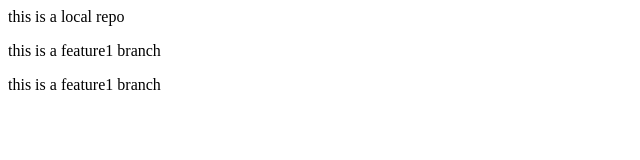
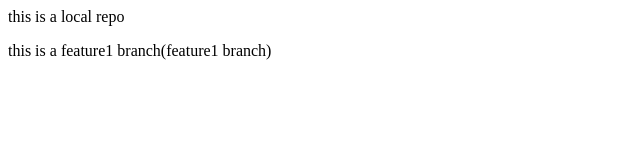
Before and after one commit to SOMASAI123/DemoRepo, a plain HTML site: page index.html in a window 1280 px wide. Shown: the whole page, without its empty margins (0-640 px from the left). Drawn offline with Linux system fonts and the light colour scheme.

Commit message:
add changes to the feature1 branch

```diff
--- a/index.html
+++ b/index.html
@@ -1,3 +1,2 @@
 <p>this is a local repo</p>
-<p>this is a feature1 branch</p>
-<p>this is a feature1 branch</p>
+<p>this is a feature1 branch(feature1 branch)</p>
```
